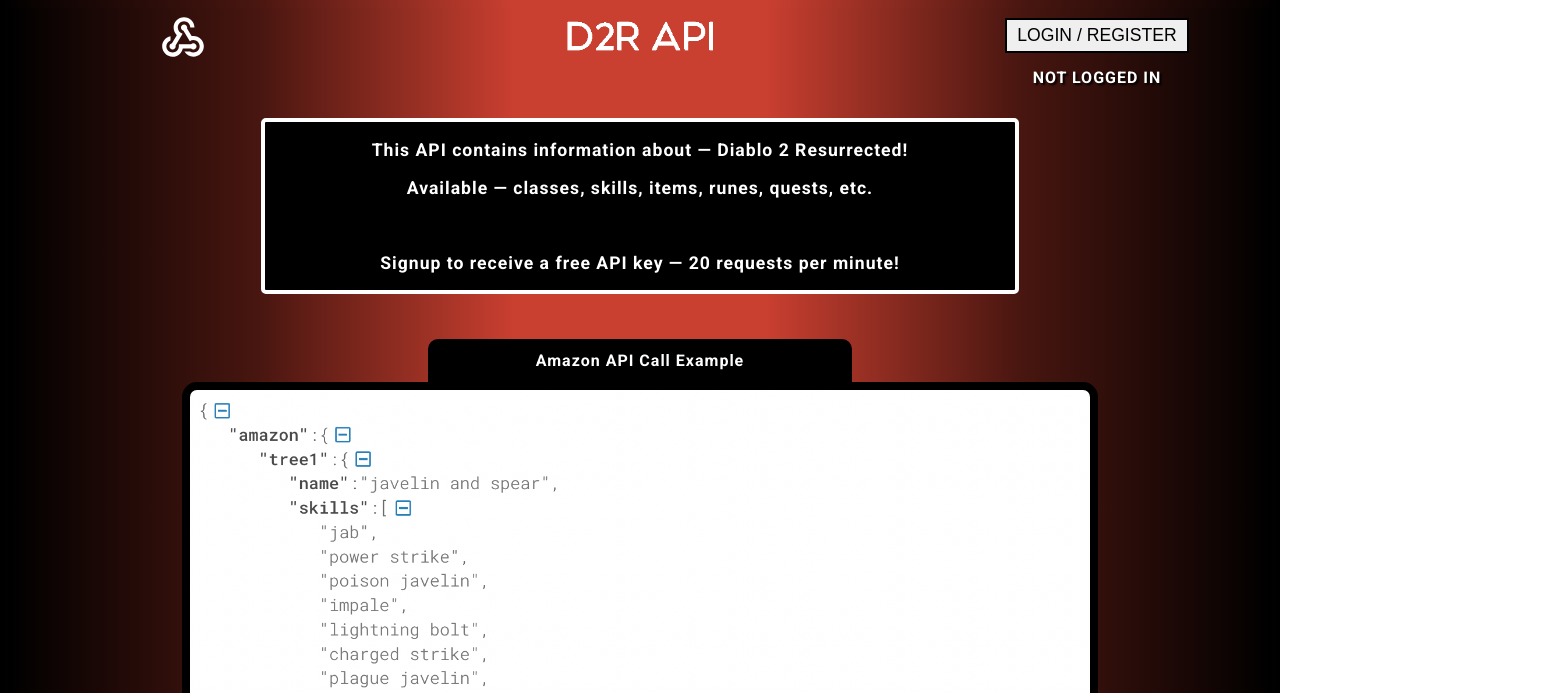
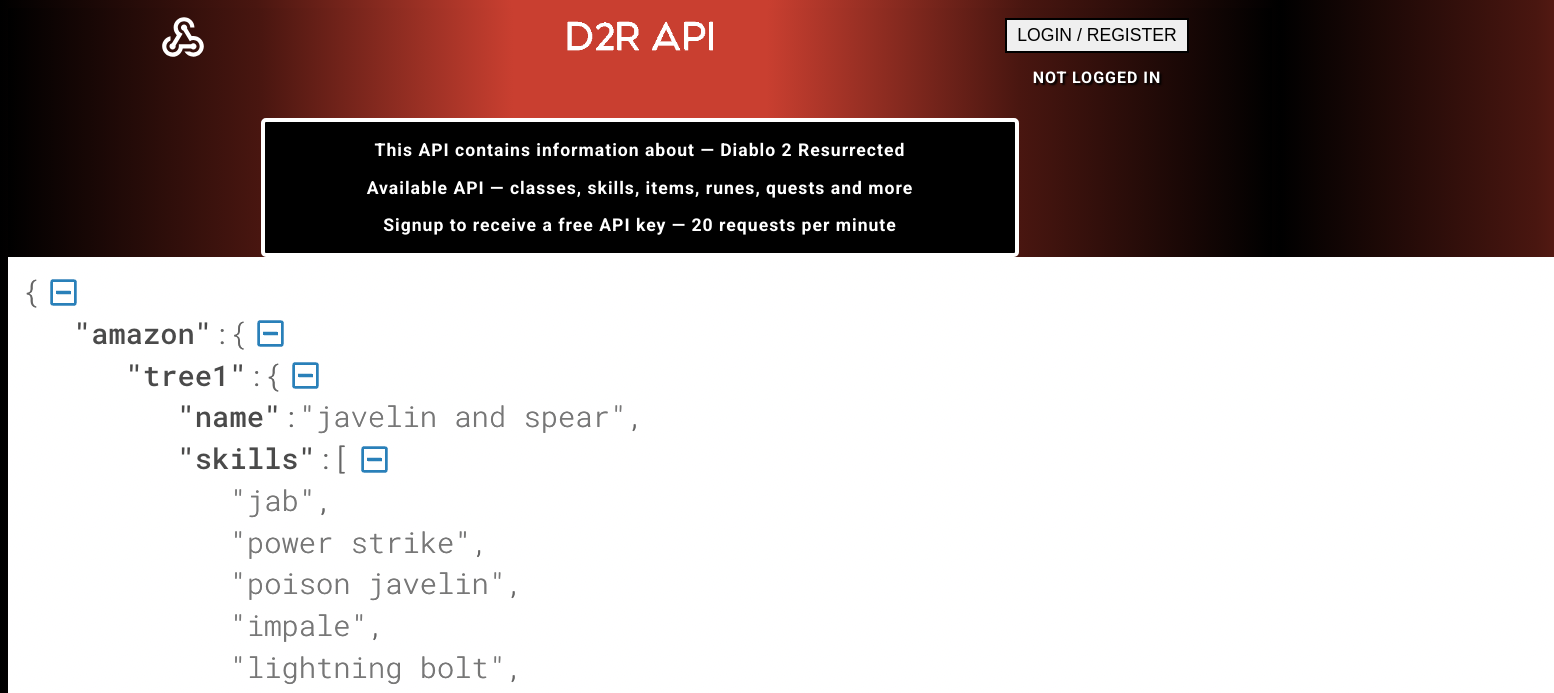
Before and after one commit to MThos/d2r-api, a React (Create React App) app: page / in a window 1280 px wide. Shown: the top 693 px of the page, 1554 px wide, since content can reach past the window. Built offline with nearby package versions, Linux system fonts and the light colour scheme; no server answers; a web font is replaced by a local one.

Commit message:
Update LoggedOut.js

```diff
--- a/src/components/LoggedOut.js
+++ b/src/components/LoggedOut.js
@@ -2,18 +2,14 @@
 
 const LoggedOut = () => {
   return (
-    <main className="fade-in">
+    <main id="logged-out" className="fade-in">
       <div id="logged-out-info-top">
-        <p>This API contains information about &#8212; Diablo 2 Resurrected!</p>
-        <p>Available &#8212; classes, skills, items, runes, quests, etc.</p>
-        <br/>
-        <p>Signup to receive a free API key &#8212; 20 requests per minute!</p>
+        <p>This API contains information about &#8212; Diablo 2 Resurrected</p>
+        <p>Available API &#8212; classes, skills, items, runes, quests and more</p>
+        <p>Signup to receive a free API key &#8212; 20 requests per minute</p>
       </div>
-      <div>
-        <p id="logged-out-info-bottom">Amazon API Call Example</p>
-      </div>
-      <div>
-        <img id="api-example-img" src="images/amazon_example.png" alt="api example" />
+      <div id="logged-out-img">
+        <img src="images/amazon_example.png" alt="api example" />
       </div>
     </main>
   )
```
